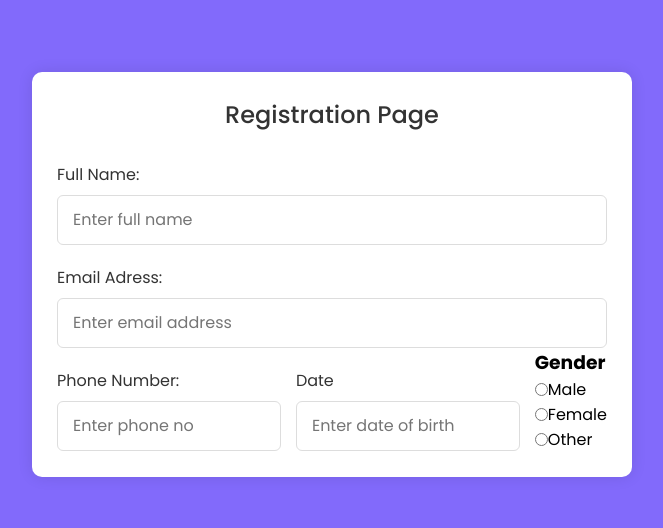
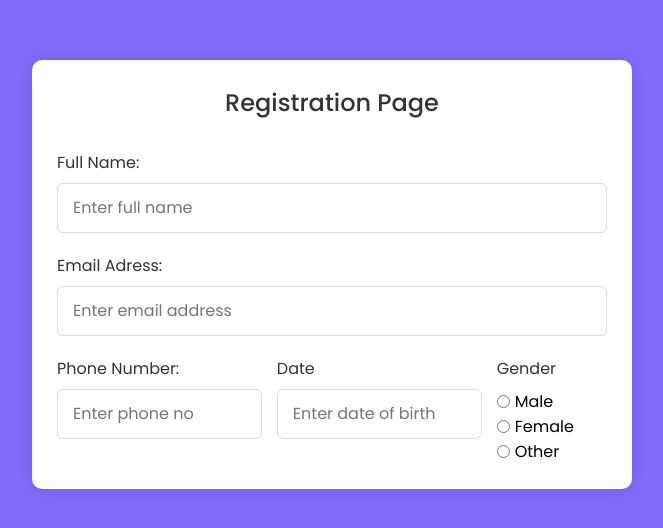
Before and after one commit to im-prateek/registration-form, a plain HTML site: page index.html in a window 1280 px wide. Shown: the part 126-654 px from the top of the page, without its empty margins (308-971 px from the left). Drawn offline with Linux system fonts and the light colour scheme.

```diff
--- a/style.css
+++ b/style.css
@@ -62,10 +62,31 @@
     column-gap: 15px;
 }
 
-.form :where(.gender-option, .gender) {
+.form .genderbox {
+    margin-top: 20px;
+}
+
+.genderbox h3{
+    color: #333;
+    font-size: 1rem;
+    font-weight: 400;
+    margin-bottom: 8px;
+
+}
+
+.form :where(.genderoption, .gender) {
     display: flex;
     align-items: center;
+    column-gap: 50px;
+    flex-wrap: wrap;
+}
 
+.form .gender {
+    column-gap: 5px;
+}
+
+.form :where(.gender input, .gender label) {
+    cursor: pointer;
 }
 
 /* responsive */
@@ -74,4 +95,8 @@
         flex-wrap: wrap;
     }
 
+    .form :where(.genderoption, .gender){
+        row-gap: 15px;
+    }
+
 }
```
